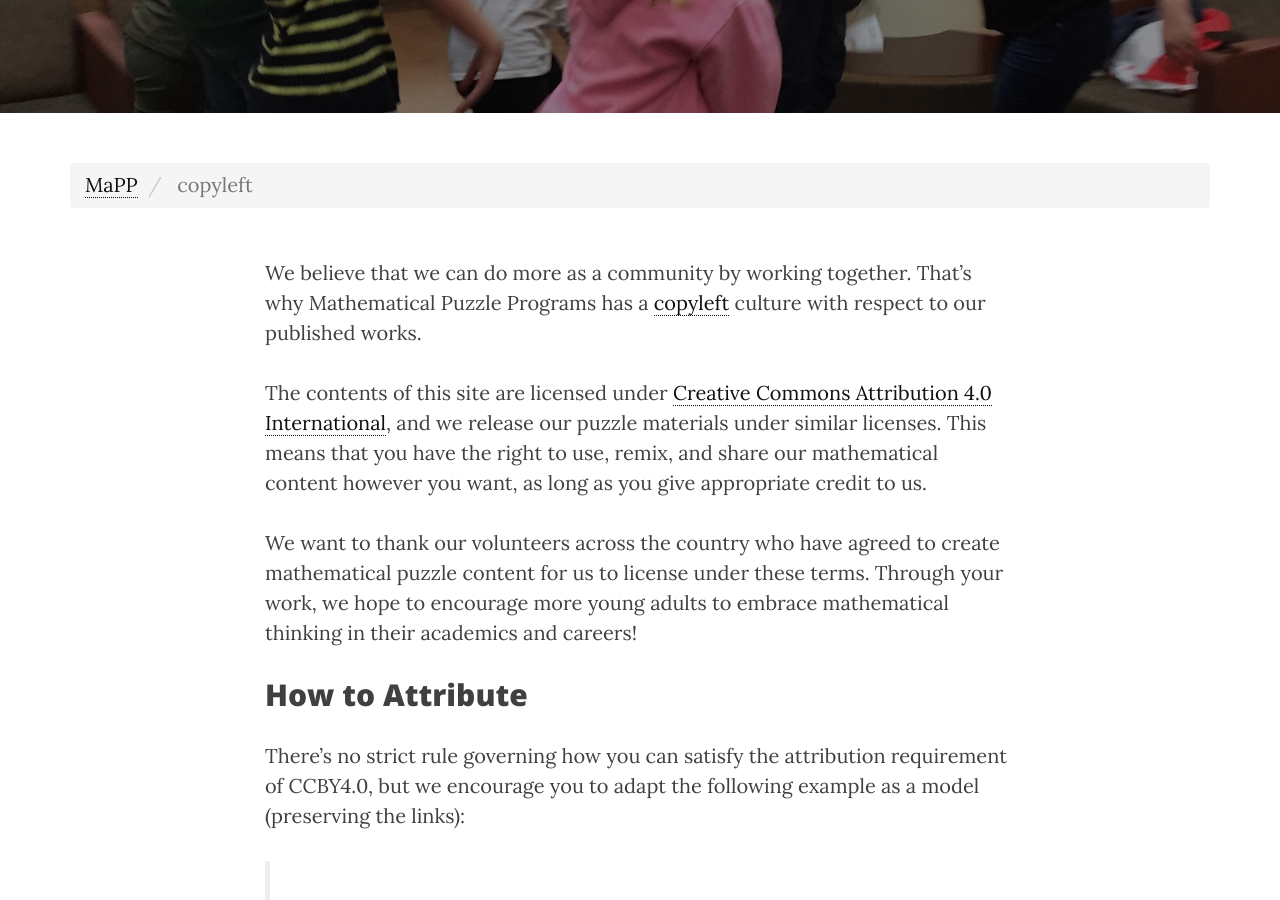
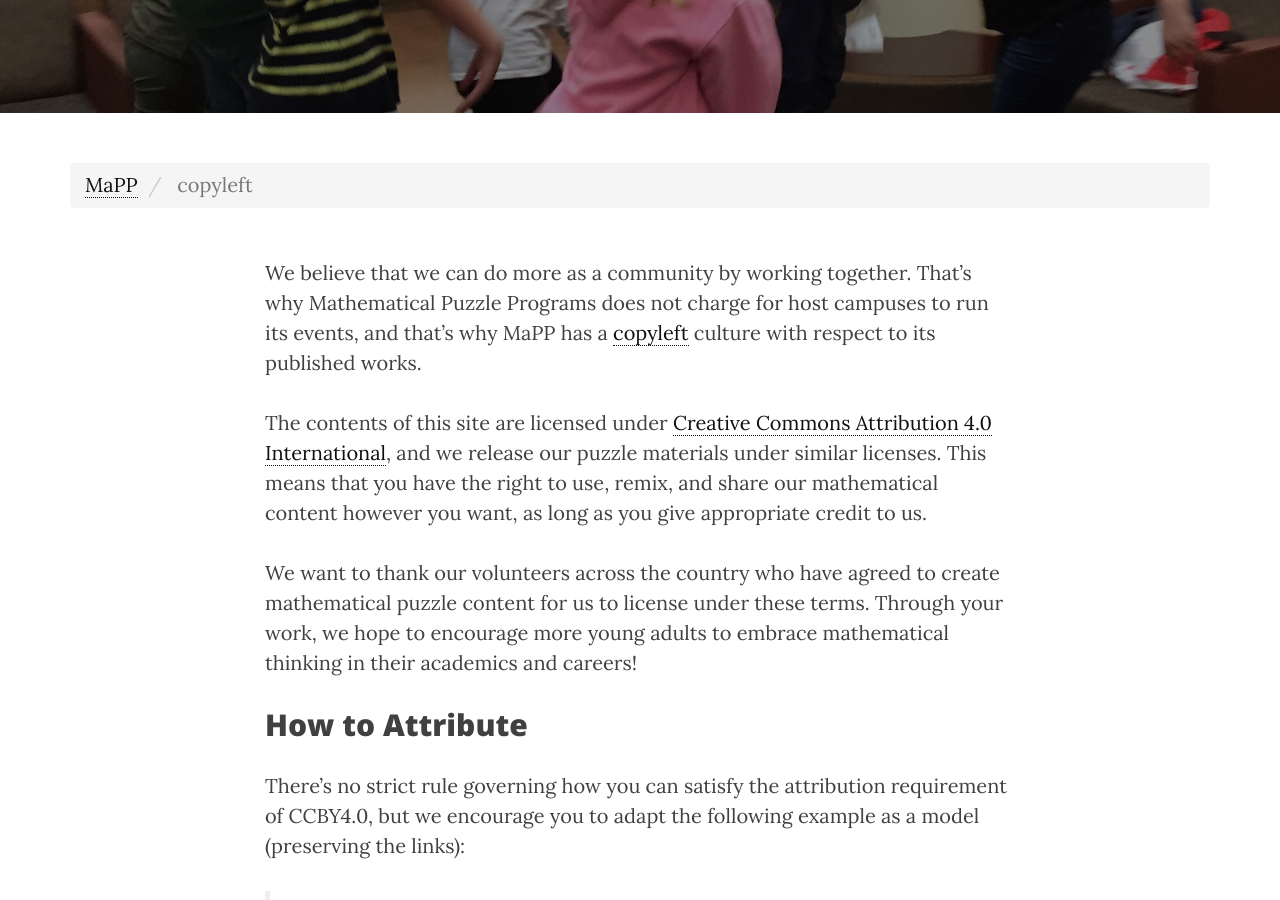
Before and after one commit to MaPPmath/mappmath.github.io, a Jekyll site: the page built from pages/3_copyleft.md, in a window 1280 px wide and 900 px high, scrolled down 335 px. Built offline with Jekyll 4.4.1, drawn with Linux system fonts in a browser that asks for light colours; nearby versions of some CDN libraries.

Commit message:
make free-to-run clear

```diff
--- a/pages/3_copyleft.md
+++ b/pages/3_copyleft.md
@@ -8,8 +8,9 @@ show-navbar: true
 ---
 
 We believe that we can do more as a community by working together. That's why
-Mathematical Puzzle Programs has a [copyleft][copyleft]
-culture with respect to our published works.
+Mathematical Puzzle Programs does not charge for host campuses to
+run its events, and that's why MaPP has a [copyleft][copyleft]
+culture with respect to its published works.
 
 [copyleft]: https://en.wikipedia.org/wiki/Copyleft
 
```
